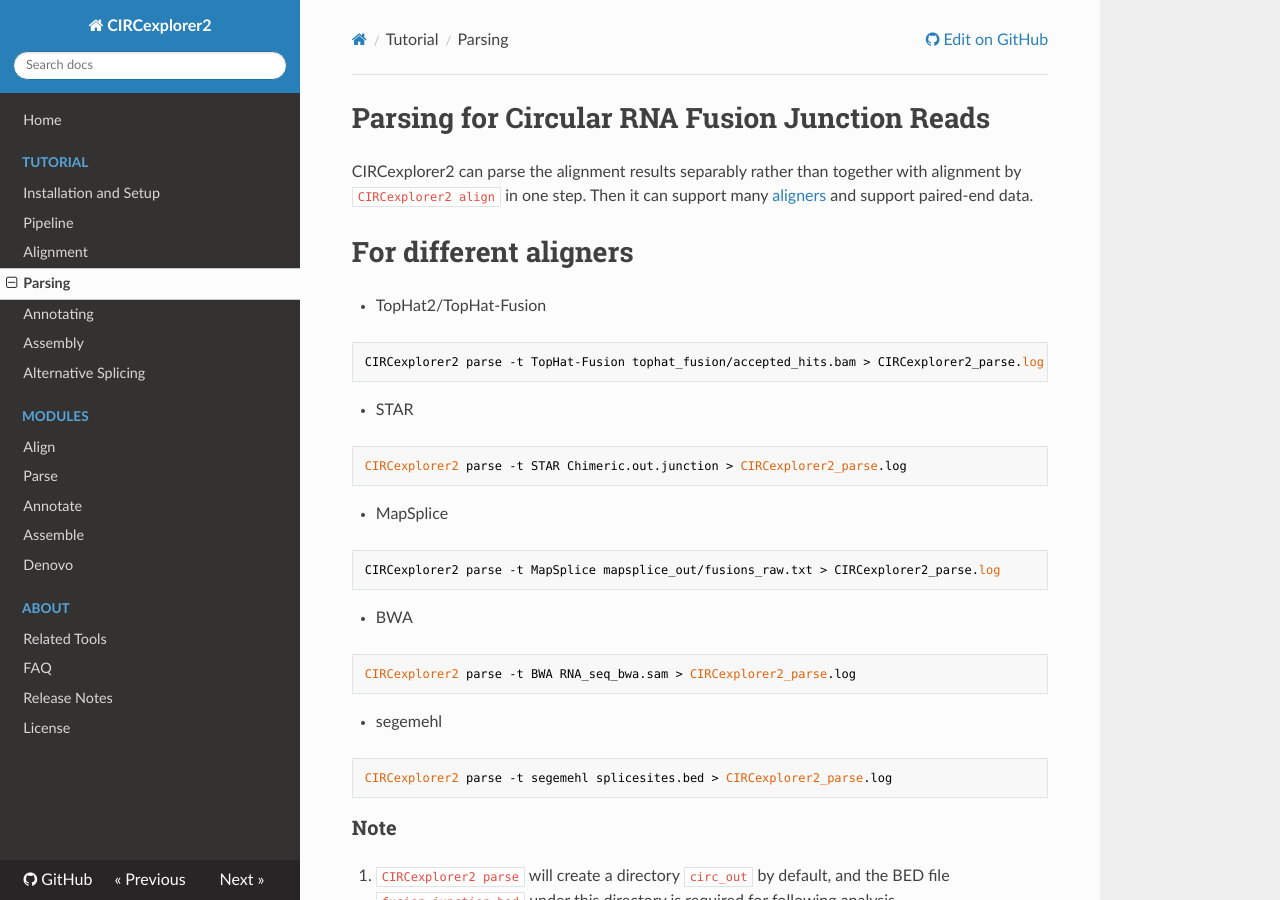
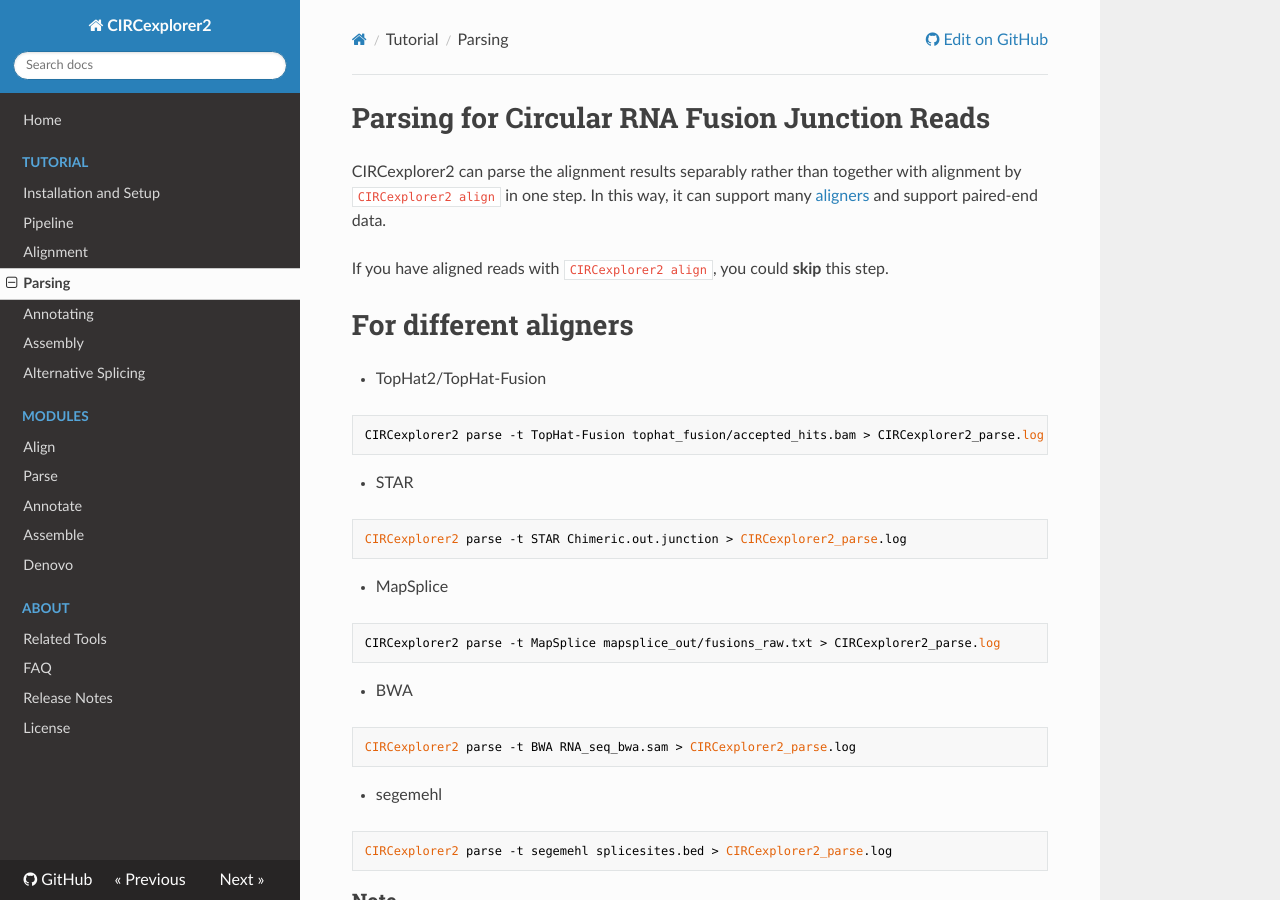
Before and after one commit to YangLab/CIRCexplorer2, an MkDocs documentation site: the page built from docs/tutorial/parsing.md, in a window 1280 px wide and 900 px high. Built offline with MkDocs 1.6.1, drawn with Linux system fonts in a browser that asks for light colours; nearby versions of some CDN libraries; old or Windows-style settings are respelled for this version of MkDocs.

Commit message:
modified docs

```diff
--- a/docs/tutorial/parsing.md
+++ b/docs/tutorial/parsing.md
@@ -1,6 +1,8 @@
 # Parsing for Circular RNA Fusion Junction Reads
 
-CIRCexplorer2 can parse the alignment results separably rather than together with alignment by `CIRCexplorer2 align` in one step. Then it can support many [aligners](./alignment.md) and support paired-end data.
+CIRCexplorer2 can parse the alignment results separably rather than together with alignment by `CIRCexplorer2 align` in one step. In this way, it can support many [aligners](./alignment.md) and support paired-end data.
+
+If you have aligned reads with `CIRCexplorer2 align`, you could **skip** this step.
 
 # For different aligners
 
```
Also changed, not shown: docs/index.md (+1 -0 lines), docs/tutorial/pipeline.md (+1 -1 lines).
